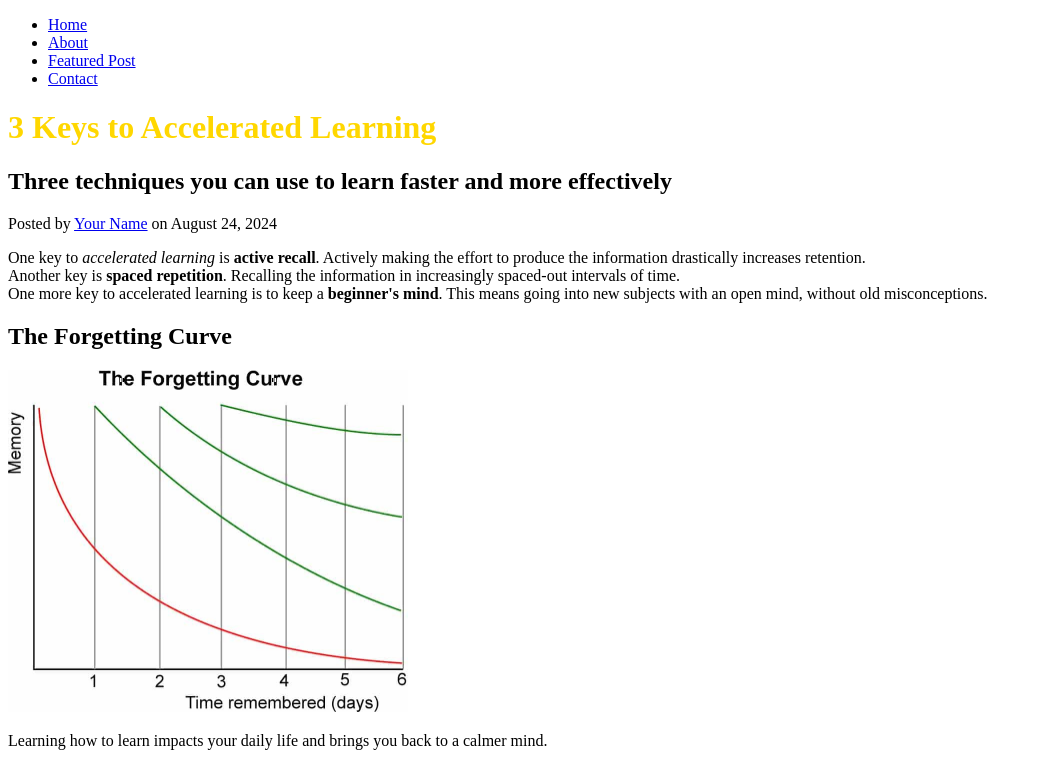
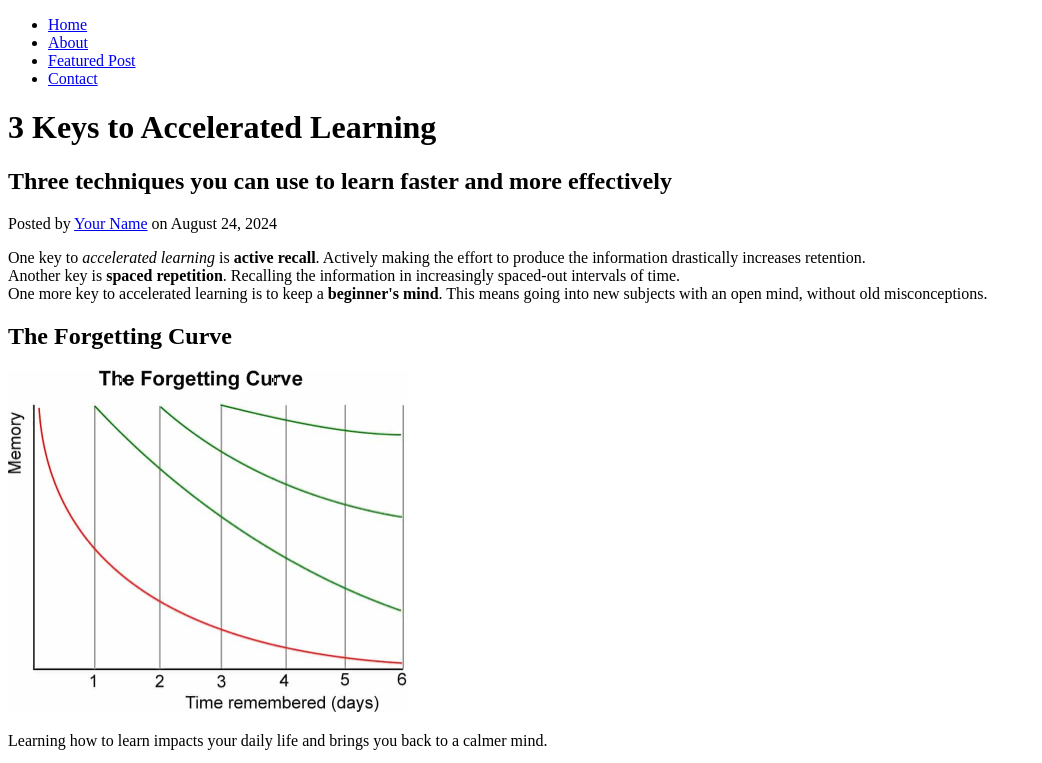
Before and after one commit to tognete/web-dev-course, a plain HTML site: page Day 04/post.html in a window 1280 px wide. Shown: the top 763 px of the page, without its empty margins (0-1042 px from the left). Drawn offline with Linux system fonts and the light colour scheme; grey boxes are pictures that could not be loaded.

Commit message:
remove CSS external stylesheet styling from day 4

```diff
--- a/Day 04/css/style.css
+++ /dev/null
@@ -1,3 +0,0 @@
-h1 {
-  color: gold;
-}
--- a/Day 04/post.html
+++ b/Day 04/post.html
@@ -2,7 +2,6 @@
 <html lang="en">
   <head>
     <title>My Blog | Featured Post</title>
-    <link href="css/style.css" rel="stylesheet">
   </head>
   <body>
     <!-- Navigation: -->
```
Also changed, not shown: Day 04/about.html (+0 -1 lines), Day 04/contact.html (+0 -1 lines), Day 04/index.html (+0 -1 lines).
